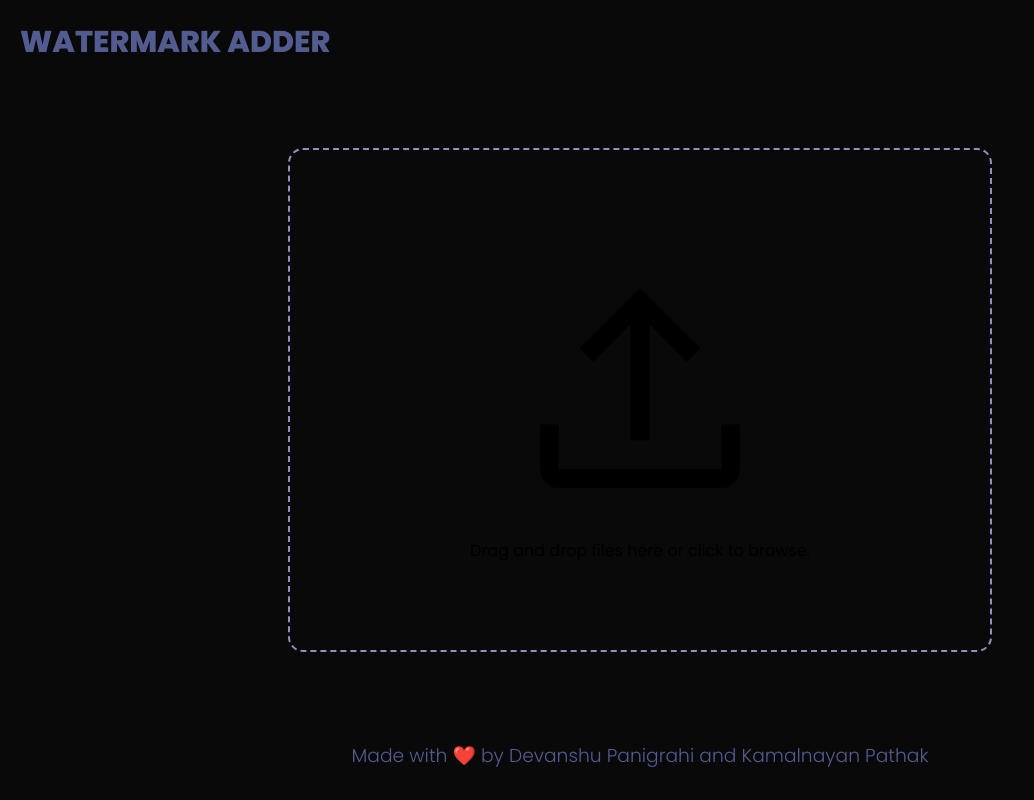
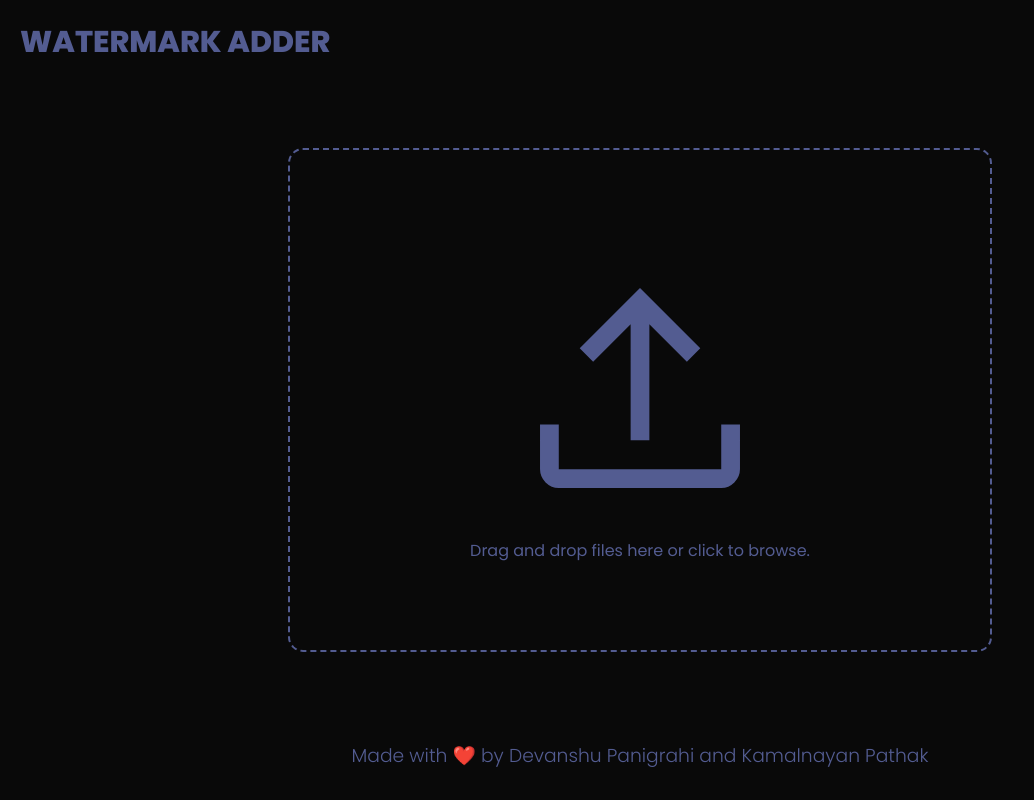
Before and after one commit to kamalnayan10/watermarkAdder, a React (Vite) app: page / in a window 1280 px wide. Shown: the whole page, without its empty margins (0-1034 px from the left). Built offline with nearby package versions, Linux system fonts and the light colour scheme.

Commit message:
fixed drag and drop box

```diff
--- a/src/index.css
+++ b/src/index.css
@@ -40,8 +40,9 @@
   justify-content: center;
   flex-flow: column;
   align-items: center;
-  border: 2px dashed var(--light);
+  border: 2px dashed var(--medium);
   border-radius: 15px;
+  color: var(--medium);
 }
 
 .drop-box:hover {
```
